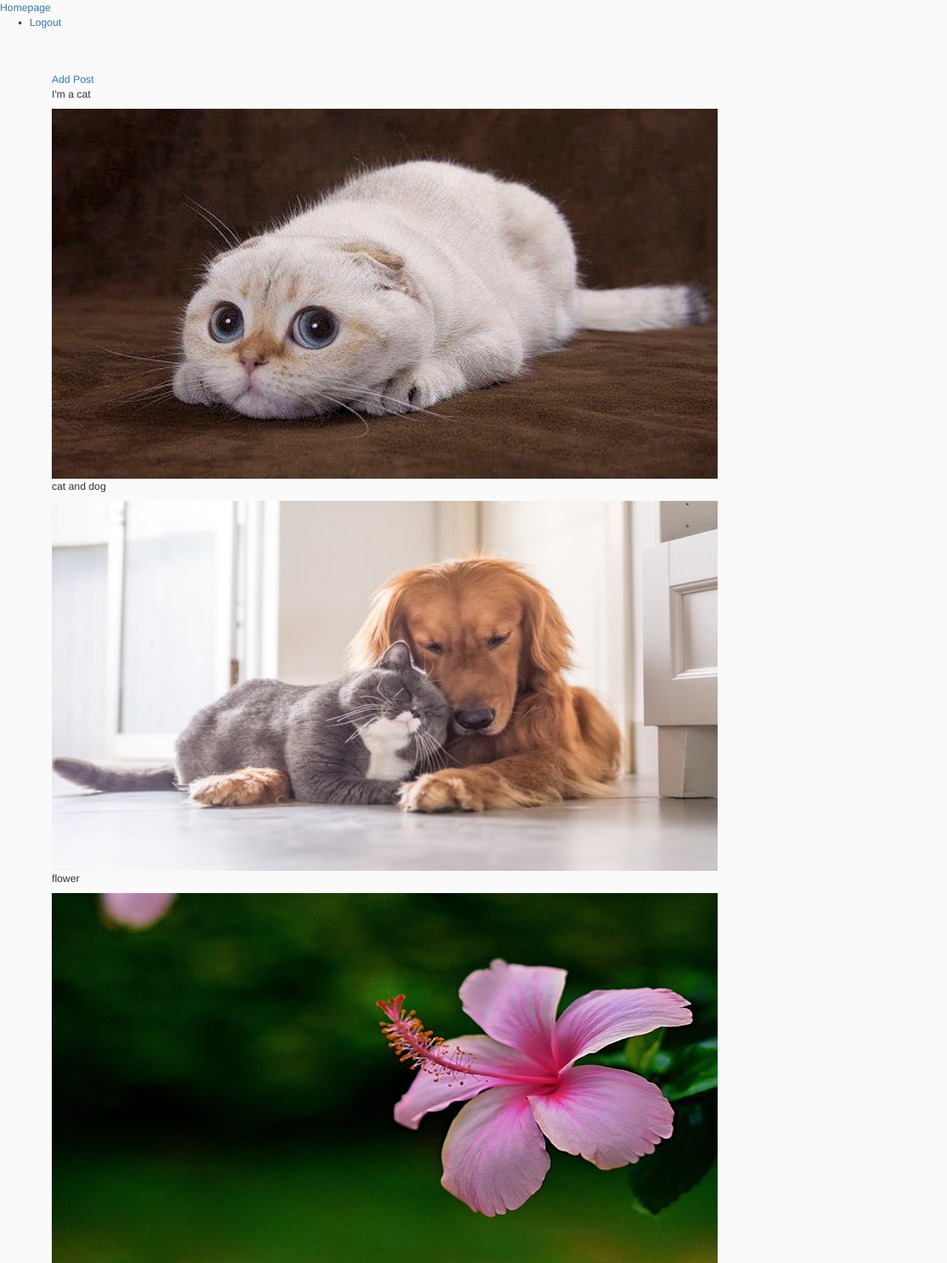
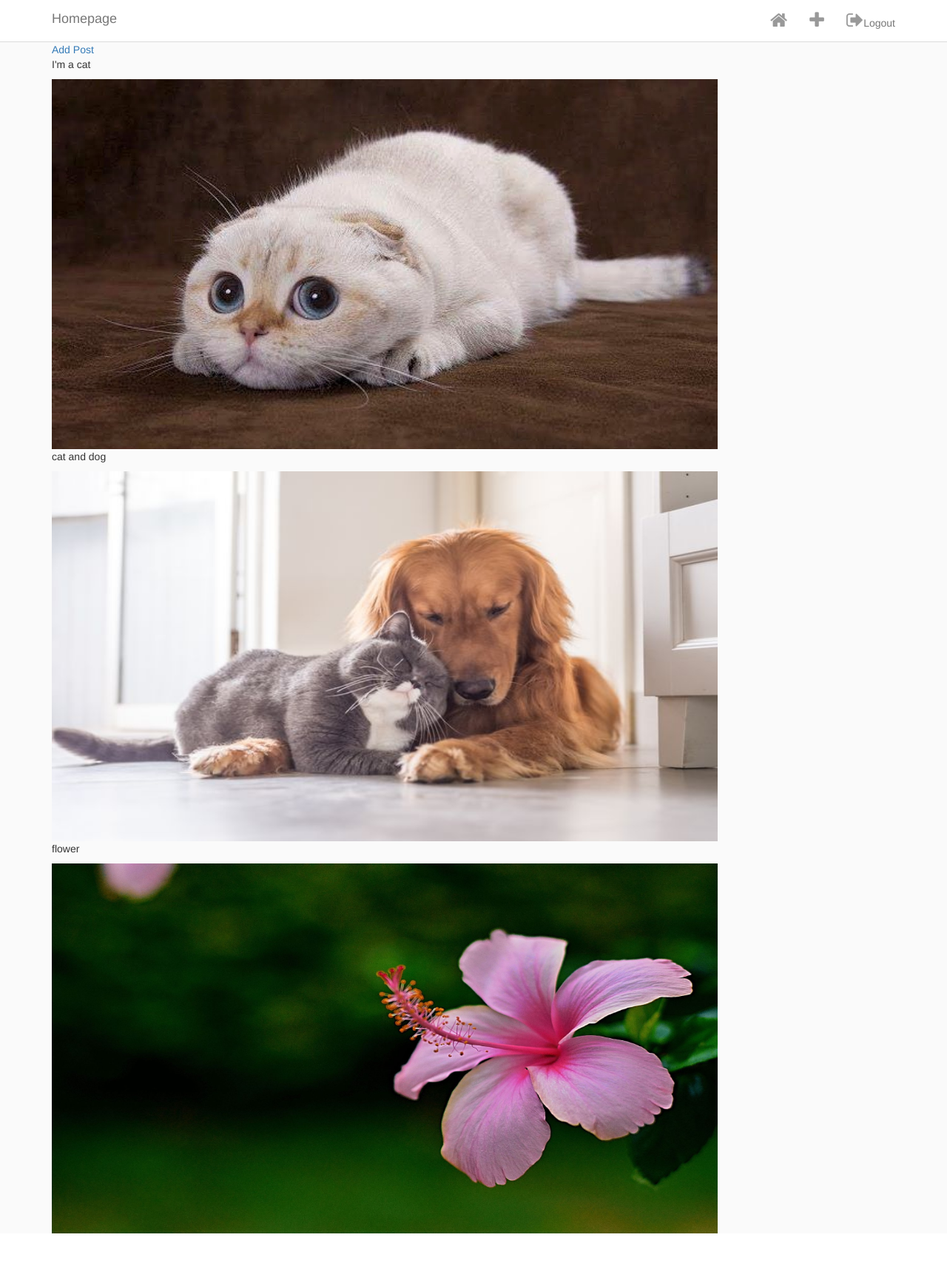
Before and after one commit to QianqianShan/Django_Full_Stack_Web_Development, a Django app: page / in a window 1280 px wide. Shown: the whole page at 74% size. After the commit the page ends 1667 px from the top, so only its background shows below. Run offline with Django 3.2, Linux system fonts and the light colour scheme; a user stored in the database is signed in; data comes from the database, SQL or seed files in the repository; both versions use the stored data as it was after the commit; some libraries are stand-ins or nearby versions.

Commit message:
modify navigation.html for css navbars

```diff
--- a/templates/navigation.html
+++ b/templates/navigation.html
@@ -1,24 +1,29 @@
-<!-- load static files (css ...) -->
-{% load static %}
 
-
-<div>
-  <a class="logo" href="{% url 'home' %}">Homepage</a>
+<div class="navbar navbar-default navbar-fixed-top" id="main-nav">
+    <div class="container desktop">
+        <div class="navbar-header">
+            <a href="{% url 'home' %}" class="navbar-brand">Homepage</a>
+        </div>
+         <!-- navbar right, so buttons align horizontally  -->
+        <div id="navbar-main">
+            <ul class="nav navbar-nav navbar-right">
+                {% if request.user.is_authenticated %}
+                    <li>
+                      <a href="{% url 'home' %}">
+                        <i class="fa fa-home" aria-hidden="true"></i>
+                      </a>
+                    </li>
+                    <li><a href="{% url 'make_post' %}"><i class="fa fa-plus" aria-hidden="true"></i></a></li>
+                    <li><a href="{% url 'logout' %}"><i class="fa fa-sign-out" aria-hidden="true"></i>Logout</a></li>
+                {% else %}
+                    <li>
+                        <a href="{% url 'login' %}">Login</a>
+                    </li>
+                    <li>
+                        <a href="{% url 'signup' %}">Signup</a>
+                    </li>
+                {% endif %}
+            </ul>
+        </div>
+    </div>
 </div>
-
-<div class="">
-  <ul>
-    <!-- if not authenticated, show Login, else show logout and signup -->
-    {% if request.user.is_authenticated %}
-    <li> <a href="{% url 'login' %}">Logout</a> </li>
-
-    {% else %}
-    <li><a href="{% url 'login' %}"> Login</a> </li>
-    <li><a href="{% url 'signup' %}">Sign up</a> </li>
-    {% endif %}
-  </ul>
-</div>
-
-<!-- block with name `content` defined in each *.html -->
-{% block content %}
-{% endblock content %}
```
Also changed, not shown: db.sqlite3.
